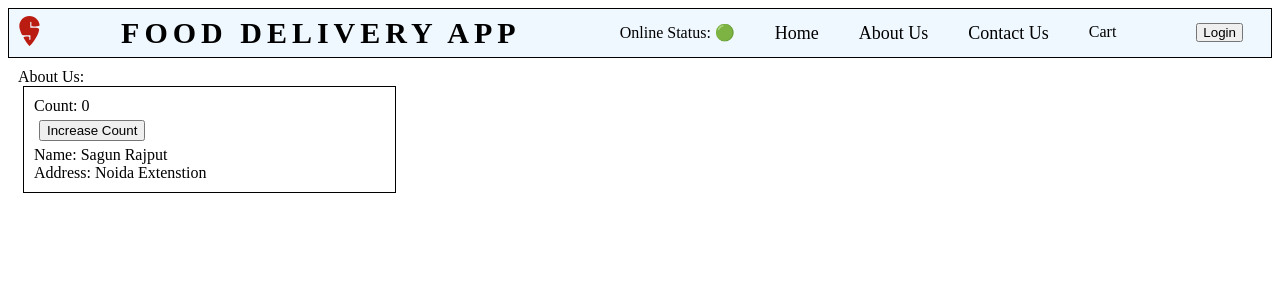
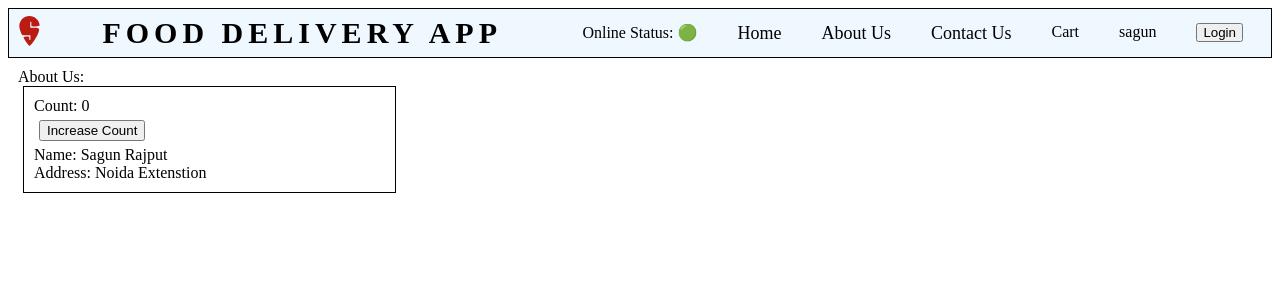
Before and after one commit to Sagun-rajput/SwiggyClone_React, a React (Vite) app: page /aboutUs in a window 1280 px wide. Shown: the top 300 px of the page. Built offline with nearby package versions, Linux system fonts and the light colour scheme.

Commit message:
context api

```diff
--- a/src/App.js
+++ b/src/App.js
@@ -7,12 +7,15 @@ import AboutUs from './Components/AboutUs';
 import ContactUs from './Components/ContactUS';
 import Error404 from './Components/Error404';
 import RestaurantMenu from './Components/RestaurantMenu';
+import userNameContext from './../Utils/userNameContext';
 
 const AppComponent = () =>{
 
   return ( <div className="app">
+    <userNameContext.Provider value={{userName:"sagun"}}>
         <Header />
         <Outlet/>
+    </userNameContext.Provider>
     </div>
 )}
 
--- a/src/Components/Body.js
+++ b/src/Components/Body.js
@@ -1,11 +1,12 @@
-import { useEffect, useState } from "react";
+import { useContext, useEffect, useState } from "react";
 import Card from "./Card";
 import { Link } from "react-router-dom";
 import useOnlineStatus from "../../Utils/useOnlineStatus";
+import userNameContext from "../../Utils/userNameContext";
 // import {resDataObj} from "../../Utils/mockData"
 
 const Body =() =>{
-
+let {userName} = useContext(userNameContext);
 let [restDataObj, setrestDataObj] = useState([]);
 let [searchText, setsearchText] = useState("");
 let [filteredResData, setfilteredResData] = useState([]);
@@ -48,7 +49,7 @@ return(
         <div className='card-header'>
     {filteredResData.map((restaurant)=>
     (
-        <Link key= {restaurant.info.id} className="tdn" to={"/restaurant/"+restaurant.info.id}><Card resData = {restaurant}/></Link>))}
+        <Link key= {restaurant.info.id} className="tdn" to={"/restaurant/"+restaurant.info.id}><Card resData = {restaurant} userName ={userName}/></Link>))}
         </div>
     </div>)
 }
--- a/src/Components/Card.js
+++ b/src/Components/Card.js
@@ -1,7 +1,7 @@
 import {IMG_CDN} from "../../Utils/constants"
 
 const Card =(props)=>{
-    const {resData} = props;
+    const {resData, userName} = props;
     const {name, cloudinaryImageId, cuisines, costForTwo, avgRating, sla, veg} = resData.info;
     return (<div className="card-container">
             <img alt="res Img" height="120px" width="100%" className='res-Image'  src={IMG_CDN+cloudinaryImageId}/>
@@ -10,6 +10,7 @@ const Card =(props)=>{
             <div className='mt5'>{costForTwo}</div>
             <div className='mt5'>{avgRating} Stars</div>
             <div className='mt5 df vegN'>{sla.deliveryTime} minutes</div>
+            <div className='mt5'>{userName}</div>
             <div className="mt5">{veg ? "Veg": "Non-Veg"} </div>
         </div>
 )}
--- a/src/Components/Header.js
+++ b/src/Components/Header.js
@@ -8,7 +8,6 @@ const Header = ()=>{
 
 const [loginText, setLoginText] = useState("Login");
 const {userName} = useContext(userNameContext);
-console.log("User", userName)
 return(<div className="header">
         <div className="header-logo">
             {Svg_Logo}
@@ -21,7 +20,7 @@ return(<div className="header">
                 <li><Link to="/aboutus">About Us</Link></li>
                 <li><Link to="/contact">Contact Us</Link></li>
                 <li>Cart</li>
-                <li></li>
+                <li>{userName}</li>
                 <li><button onClick={()=>loginText==="Login"?setLoginText("Logout"):setLoginText("Login")} className="login" type="button">{loginText}</button></li>
             </ul>
         </div>
```
